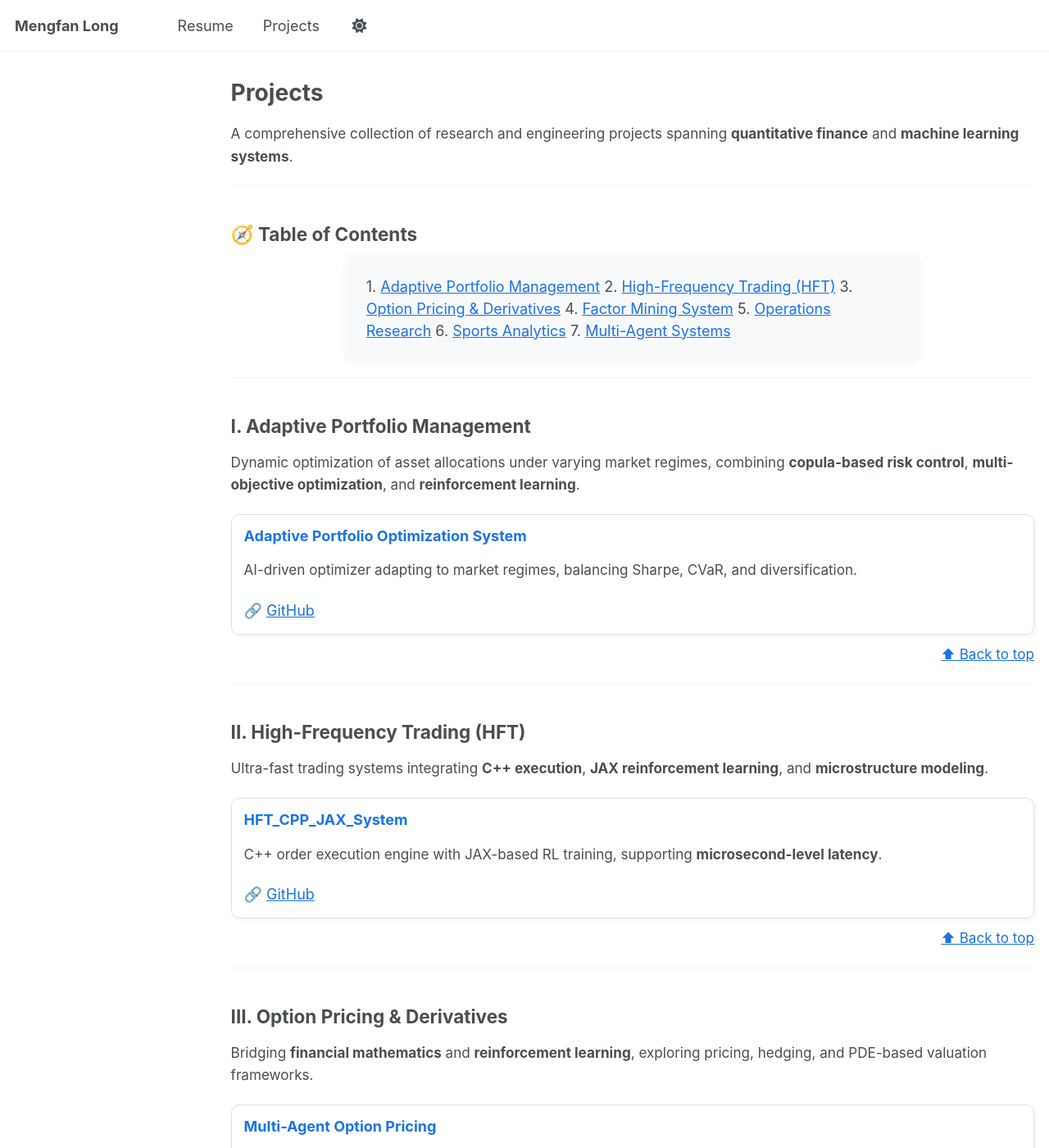
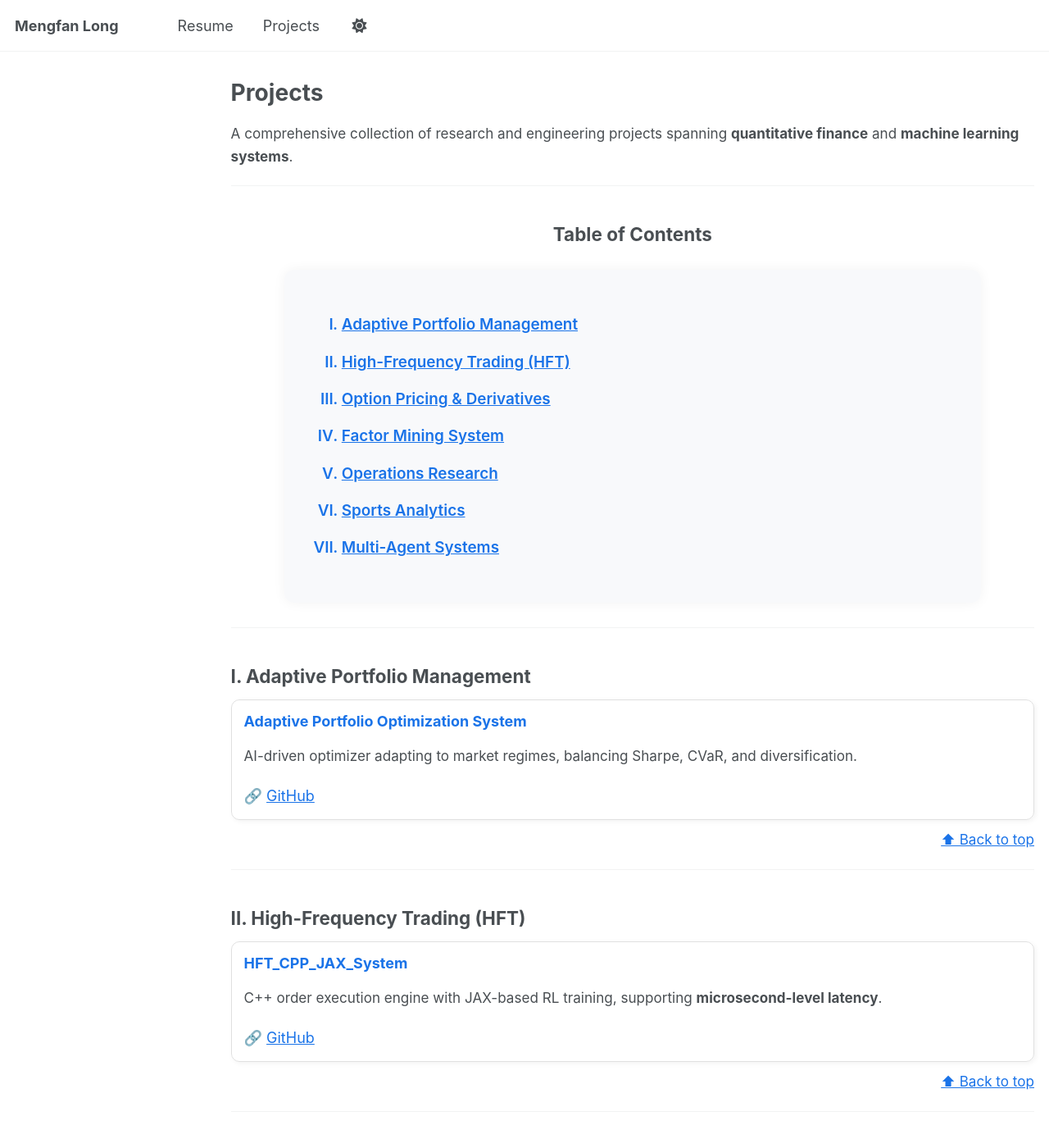
Before and after one commit to kevinlmf/kevinlmf.github.io, a Jekyll site: the page built from _pages/projects.md, in a window 1280 px wide and 1400 px high. Shown: the whole window at 82% size. Built offline with Jekyll 4.4.1, drawn with Linux system fonts in a browser that asks for light colours; a script that is not in the unit is left out; some of the changed text lies outside the part shown.

Commit message:
Update projects.md

```diff
--- a/_pages/projects.md
+++ b/_pages/projects.md
@@ -11,34 +11,30 @@ A comprehensive collection of research and engineering projects spanning **quant
 
 ---
 
-## 🧭 Table of Contents
+<h2 style="text-align:center; font-weight:700;">Table of Contents</h2>
 
-<div style="background:#f8f9fb; border-radius:10px; padding:25px; box-shadow:0 0 10px rgba(0,0,0,0.05); max-width:700px; margin:auto;">
-
-1. <a href="#portfolio">Adaptive Portfolio Management</a>
-2. <a href="#hft">High-Frequency Trading (HFT)</a>
-3. <a href="#options">Option Pricing & Derivatives</a>
-4. <a href="#factor">Factor Mining System</a>
-5. <a href="#or">Operations Research</a>
-6. <a href="#sports">Sports Analytics</a>
-7. <a href="#agent">Multi-Agent Systems</a>
-
+<div style="background:#f8f9fb; border-radius:12px; padding:30px; box-shadow:0 0 15px rgba(0,0,0,0.05); max-width:850px; margin:30px auto;">
+  <ol style="list-style-type: upper-roman; font-weight:600; color:#1a73e8; line-height:1.9; font-size:1.05em;">
+    <li><a href="#portfolio">Adaptive Portfolio Management</a></li>
+    <li><a href="#hft">High-Frequency Trading (HFT)</a></li>
+    <li><a href="#options">Option Pricing & Derivatives</a></li>
+    <li><a href="#factor">Factor Mining System</a></li>
+    <li><a href="#or">Operations Research</a></li>
+    <li><a href="#sports">Sports Analytics</a></li>
+    <li><a href="#agent">Multi-Agent Systems</a></li>
+  </ol>
 </div>
 
 ---
 
 ## <a id="portfolio"></a> I. Adaptive Portfolio Management
 
-Dynamic optimization of asset allocations under varying market regimes, combining **copula-based risk control**, **multi-objective optimization**, and **reinforcement learning**.
-
 <div style="display:flex; flex-wrap:wrap; gap:20px; margin-top:15px;">
-
   <div style="flex:1; min-width:300px; border:1px solid #e0e0e0; border-radius:10px; padding:15px; box-shadow:2px 2px 6px rgba(0,0,0,0.05);">
     <h3>Adaptive Portfolio Optimization System</h3>
     <p>AI-driven optimizer adapting to market regimes, balancing Sharpe, CVaR, and diversification.</p>
     🔗 <a href="https://github.com/kevinlmf/Portfolio_Optimization_system" target="_blank">GitHub</a>
   </div>
-
 </div>
 
 <p style="text-align:right; margin-top:10px;"><a href="#top">⬆ Back to top</a></p>
@@ -47,16 +43,14 @@ Dynamic optimization of asset allocations under varying market regimes, combinin
 
 ## <a id="hft"></a> II. High-Frequency Trading (HFT)
 
-Ultra-fast trading systems integrating **C++ execution**, **JAX reinforcement learning**, and **microstructure modeling**.
+
 
 <div style="display:flex; flex-wrap:wrap; gap:20px; margin-top:15px;">
-
   <div style="flex:1; min-width:300px; border:1px solid #e0e0e0; border-radius:10px; padding:15px; box-shadow:2px 2px 6px rgba(0,0,0,0.05);">
     <h3>HFT_CPP_JAX_System</h3>
     <p>C++ order execution engine with JAX-based RL training, supporting <b>microsecond-level latency</b>.</p>
     🔗 <a href="https://github.com/kevinlmf/HFT_CPP_JAX_System" target="_blank">GitHub</a>
   </div>
-
 </div>
 
 <p style="text-align:right; margin-top:10px;"><a href="#top">⬆ Back to top</a></p>
@@ -65,16 +59,14 @@ Ultra-fast trading systems integrating **C++ execution**, **JAX reinforcement le
 
 ## <a id="options"></a> III. Option Pricing & Derivatives
 
-Bridging **financial mathematics** and **reinforcement learning**, exploring pricing, hedging, and PDE-based valuation frameworks.
+
 
 <div style="display:flex; flex-wrap:wrap; gap:20px; margin-top:15px;">
-
   <div style="flex:1; min-width:300px; border:1px solid #e0e0e0; border-radius:10px; padding:15px; box-shadow:2px 2px 6px rgba(0,0,0,0.05);">
     <h3>Multi-Agent Option Pricing</h3>
     <p>Simulation of hedgers, issuers, and arbitrageurs to explain deviations via behavioral dynamics.</p>
     🔗 <a href="https://github.com/kevinlmf/MultiAgent_OptionPricing" target="_blank">GitHub</a>
   </div>
-
 </div>
 
 <p style="text-align:right; margin-top:10px;"><a href="#top">⬆ Back to top</a></p>
@@ -83,16 +75,14 @@ Bridging **financial mathematics** and **reinforcement learning**, exploring pri
 
 ## <a id="factor"></a> IV. Factor Mining System
 
-End-to-end factor research pipeline, from **signal generation** to **backtesting and IC analysis**, for alpha and beta discovery.
+
 
 <div style="display:flex; flex-wrap:wrap; gap:20px; margin-top:15px;">
-
   <div style="flex:1; min-width:300px; border:1px solid #e0e0e0; border-radius:10px; padding:15px; box-shadow:2px 2px 6px rgba(0,0,0,0.05);">
     <h3>Alpha Factor Mining System</h3>
     <p>Comprehensive library for factor generation, IC tests, and ranking.</p>
     🔗 <a href="https://github.com/kevinlmf/AlphaFactor" target="_blank">GitHub</a>
   </div>
-
 </div>
 
 <p style="text-align:right; margin-top:10px;"><a href="#top">⬆ Back to top</a></p>
@@ -101,16 +91,14 @@ End-to-end factor research pipeline, from **signal generation** to **backtesting
 
 ## <a id="or"></a> V. Operations Research
 
-Bringing **RL and JAX-based optimization** to logistics, inventory control, and operations systems.
+
 
 <div style="display:flex; flex-wrap:wrap; gap:20px; margin-top:15px;">
-
   <div style="flex:1; min-width:300px; border:1px solid #e0e0e0; border-radius:10px; padding:15px; box-shadow:2px 2px 6px rgba(0,0,0,0.05);">
     <h3>JAX Inventory Optimizer</h3>
     <p>High-performance RL-based optimizer for stochastic inventory management and EOQ systems.</p>
     🔗 <a href="https://github.com/kevinlmf/JAX_Inventory_Optimizer" target="_blank">GitHub</a>
   </div>
-
 </div>
 
 <p style="text-align:right; margin-top:10px;"><a href="#top">⬆ Back to top</a></p>
@@ -119,16 +107,14 @@ Bringing **RL and JAX-based optimization** to logistics, inventory control, and
 
 ## <a id="sports"></a> VI. Sports Analytics
 
-Modeling **injury risk**, **performance prediction**, and **player optimization** using machine learning and survival analysis.
+
 
 <div style="display:flex; flex-wrap:wrap; gap:20px; margin-top:15px;">
-
   <div style="flex:1; min-width:300px; border:1px solid #e0e0e0; border-radius:10px; padding:15px; box-shadow:2px 2px 6px rgba(0,0,0,0.05);">
     <h3>Sports Injury Risk</h3>
     <p>ML models for athlete injury prediction based on physiological metrics.</p>
     🔗 <a href="https://github.com/kevinlmf/Sports_Injury_Prediction" target="_blank">GitHub</a>
   </div>
-
 </div>
 
 <p style="text-align:right; margin-top:10px;"><a href="#top">⬆ Back to top</a></p>
@@ -137,16 +123,14 @@ Modeling **injury risk**, **performance prediction**, and **player optimization*
 
 ## <a id="agent"></a> VII. Multi-Agent Systems
 
-Exploring **multi-agent learning**, **RLHF**, and **behavioral dynamics** across financial and cognitive environments.
+
 
 <div style="display:flex; flex-wrap:wrap; gap:20px; margin-top:15px;">
-
   <div style="flex:1; min-width:300px; border:1px solid #e0e0e0; border-radius:10px; padding:15px; box-shadow:2px 2px 6px rgba(0,0,0,0.05);">
     <h3>AI Psychology Assistant</h3>
     <p>Agent-based reasoning and conversation orchestration with reinforcement learning alignment.</p>
     🔗 <a href="https://github.com/kevinlmf/AI_psychology_assistant" target="_blank">GitHub</a>
   </div>
-
 </div>
 
 <p style="text-align:right; margin-top:10px;"><a href="#top">⬆ Back to top</a></p>
```
